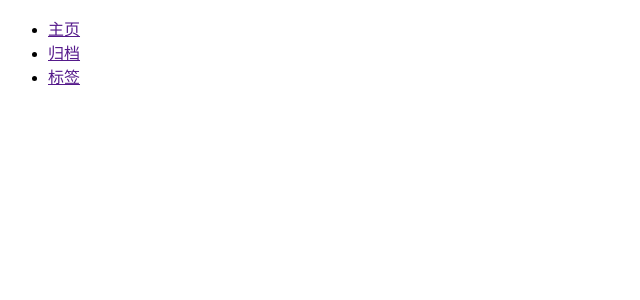
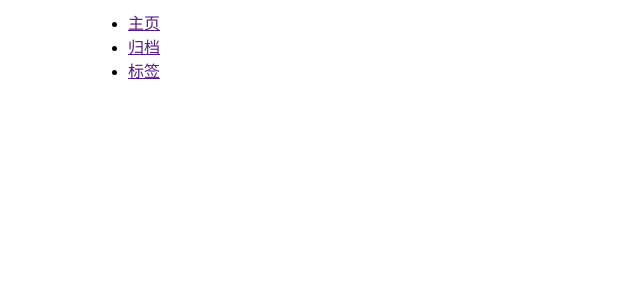
Before and after one commit to ironicstone/refactor, a Jekyll site: the page built from index.html, in a window 1280 px wide. Shown: the top 300 px of the page, without its empty margins (0-640 px from the left). Built offline with Jekyll 4.4.1, drawn with Linux system fonts in a browser that asks for light colours; Markdown is read by kramdown in place of the engine named in the settings.

Commit message:
fix link

```diff
--- a/_includes/head.html
+++ b/_includes/head.html
@@ -5,16 +5,15 @@
   <meta name="author" content="{{ site.author }}">
 
   <!-- css -->
-  <link rel="stylesheet" href="{{"../css/main.css"|prepend:site.baseurl}}">
-  <link rel="stylesheet" href="{{"../css/hightlight/monokai_sublime.css" | prepend:site.baseurl}}">
+  <link rel="stylesheet" href="{{"/css/main.css"|prepend:site.baseurl}}">
+  <link rel="stylesheet" href="{{"/css/hightlight/monokai_sublime.css" | prepend:site.baseurl}}">
 
   <!-- js -->
 
   <!-- 代码高亮 -->
-  <script src="{{"../js/highlight.pack.js" | prepend:site.baseurl}}"></script>
+  <script src="{{"/js/highlight.pack.js" | prepend:site.baseurl}}"></script>
   <script>
     hljs.initHighlightingOnLoad();
-    console.log("{{site}}")
   </script>
 
 
```
